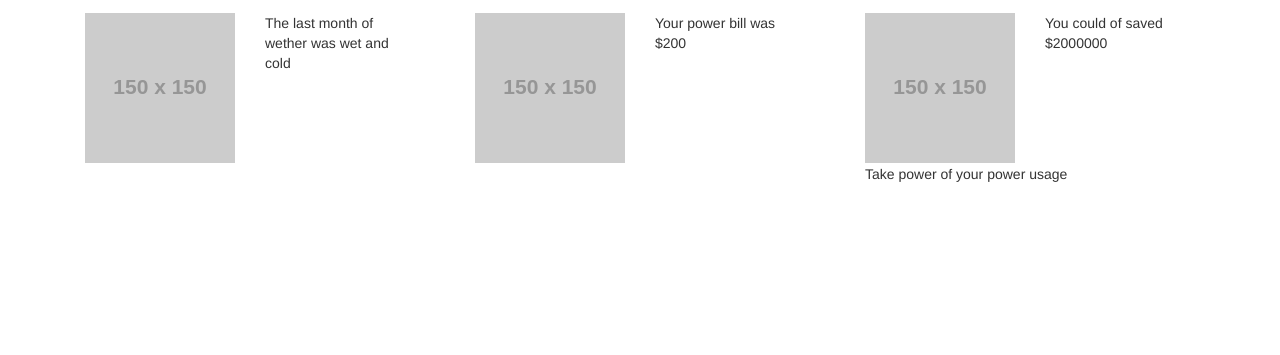
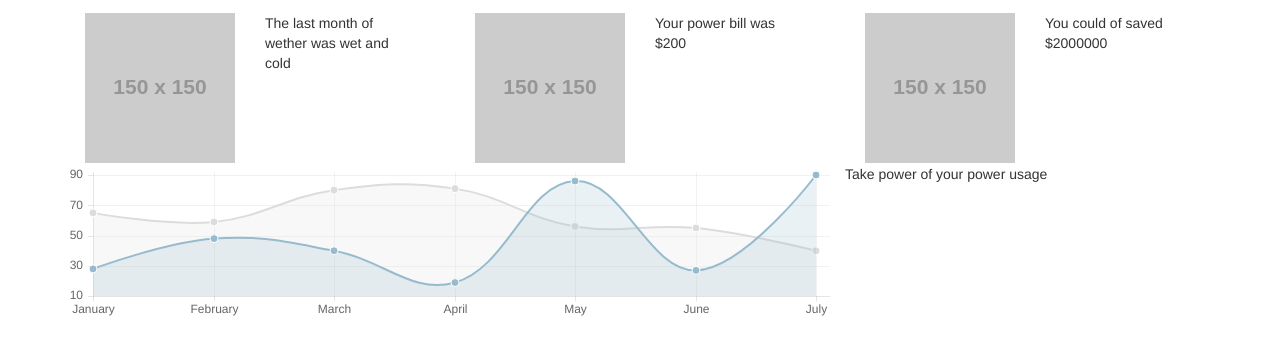
Before and after one commit to how-predictable/how-predictable, a website: page public/views/dash.html in a window 1280 px wide. Shown: the part 57-412 px from the top of the page. Drawn offline with nearby package versions, Linux system fonts and the light colour scheme; placeholder pictures from the web are drawn by us.

Commit message:
Fixed Bug With Canvas Resize The method that resizes the canvas now actually works, had to use the jquery width insted

```diff
--- a/public/css/dash.css
+++ b/public/css/dash.css
@@ -9,3 +9,7 @@ body {
 .take-action {
 	height: 300px;
 }
+
+.graph-row {
+	width: 100%;
+}
--- a/public/javascript/canvas-resize.js
+++ b/public/javascript/canvas-resize.js
@@ -3,12 +3,14 @@
         var canvas = document.getElementById('graph'),
                 context = canvas.getContext('2d');
 
+		console.log();
+
         // resize the canvas to fill browser window dynamically
         parent.addEventListener('resize', resizeCanvas, false);
 
         function resizeCanvas() {
-                canvas.width = parent.innerWidth;
-                canvas.height = parent.innerHeight;
+                canvas.width = $("#usage-graph").width();
+                canvas.height = $("#usage-graph").height();
 
                 /**
                  * Your drawings need to be inside this function otherwise they will be reset when
@@ -16,5 +18,7 @@
                  */
                 drawUsageGraph();
         }
-        resizeCanvas();
+        $(document).ready(function() {
+			resizeCanvas();
+		});
 })();
--- a/public/javascript/dash.js
+++ b/public/javascript/dash.js
@@ -41,6 +41,7 @@
 		datasetStroke : true,
 		datasetStrokeWidth : 2,
 		datasetFill : true,
+		responsive: true,
 	};
 
 	// Draw the graph
--- a/public/views/dash.html
+++ b/public/views/dash.html
@@ -34,7 +34,7 @@
 				</div>
 			</div>
 
-			<div class="row">
+			<div class="row graph-row">
 				<div id="usage-graph" class="col-sm-8">
 					<canvas id="graph"></canvas>
 				</div>
```
